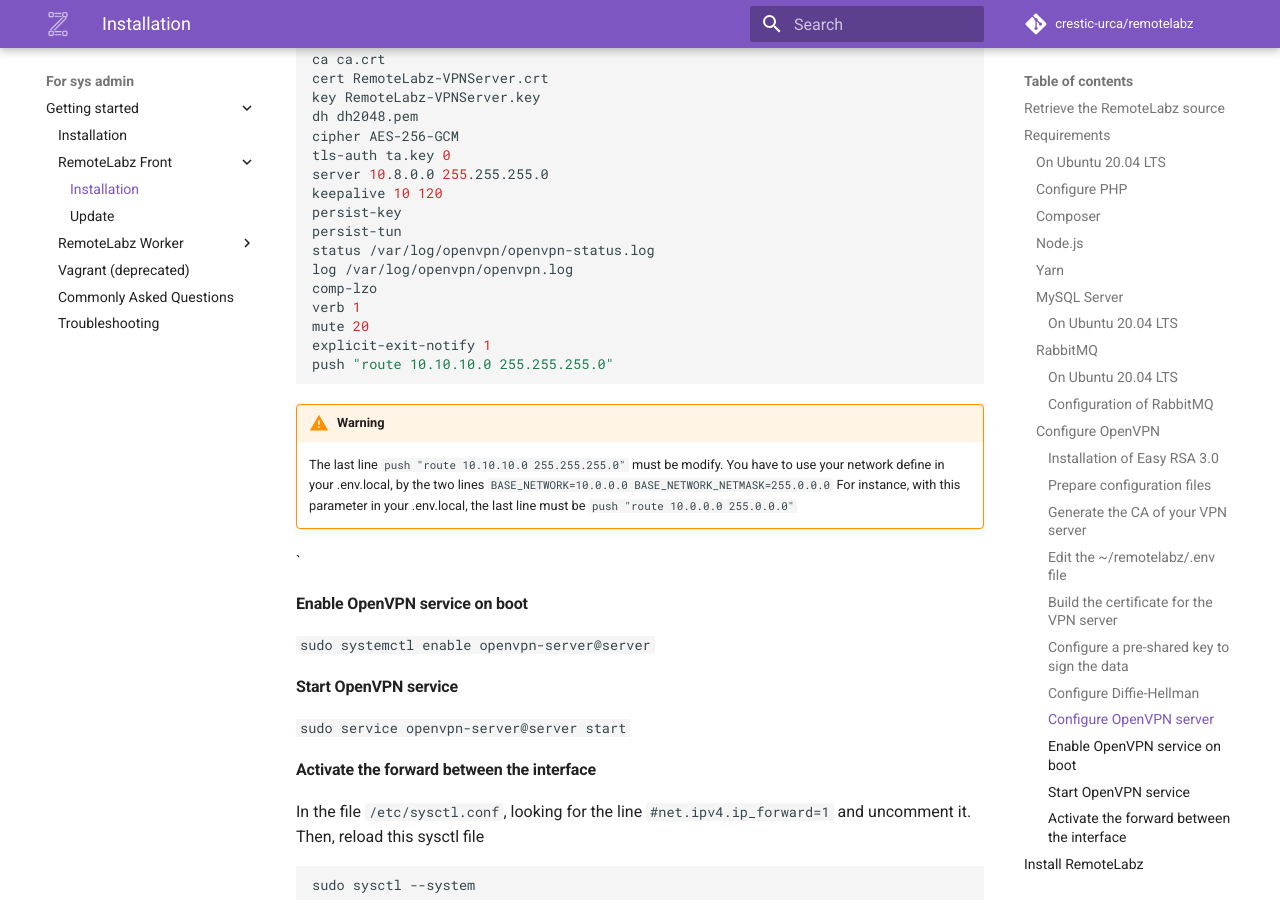
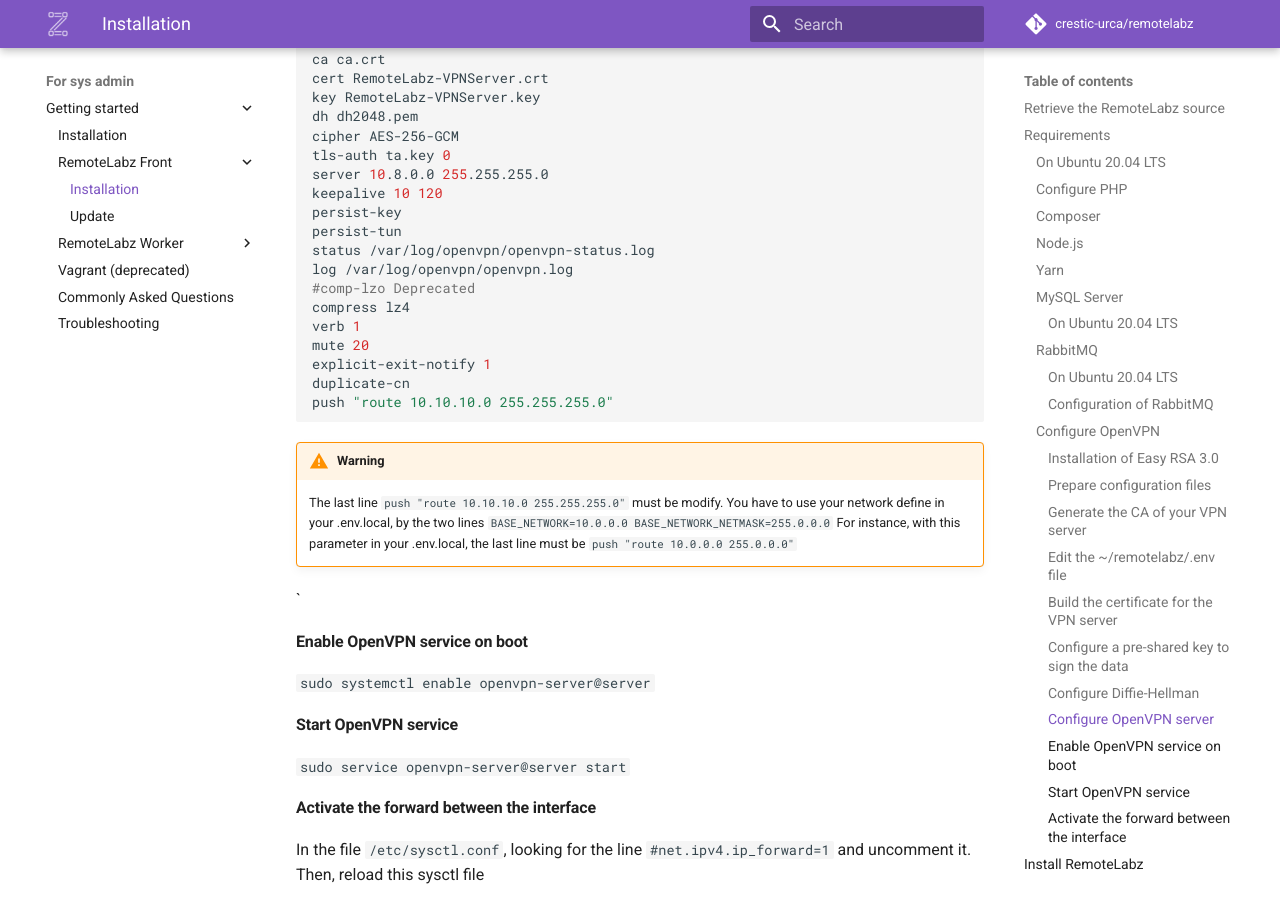
Before and after one commit to remotelabz/remotelabz-docs, an MkDocs documentation site: the page built from docs/administrators/getting-started/ubuntu-front.md, in a window 1280 px wide and 900 px high, scrolled down 6912 px. Built offline with MkDocs 1.6.1 and Material for MkDocs 9.7.7, drawn with Linux system fonts in a browser that asks for light colours; comment, search, counter and statistics services are not loaded.

````diff
--- a/docs/administrators/getting-started/ubuntu-front.md
+++ b/docs/administrators/getting-started/ubuntu-front.md
@@ -308,10 +308,12 @@ persist-key
 persist-tun
 status /var/log/openvpn/openvpn-status.log
 log /var/log/openvpn/openvpn.log
-comp-lzo
+#comp-lzo Deprecated
+compress lz4
 verb 1
 mute 20
 explicit-exit-notify 1
+duplicate-cn
 push "route 10.10.10.0 255.255.255.0"
 ```
 
````
Also changed, not shown: docs/administrators/getting-started/ubuntu-worker-update.md (+1 -0 lines).
